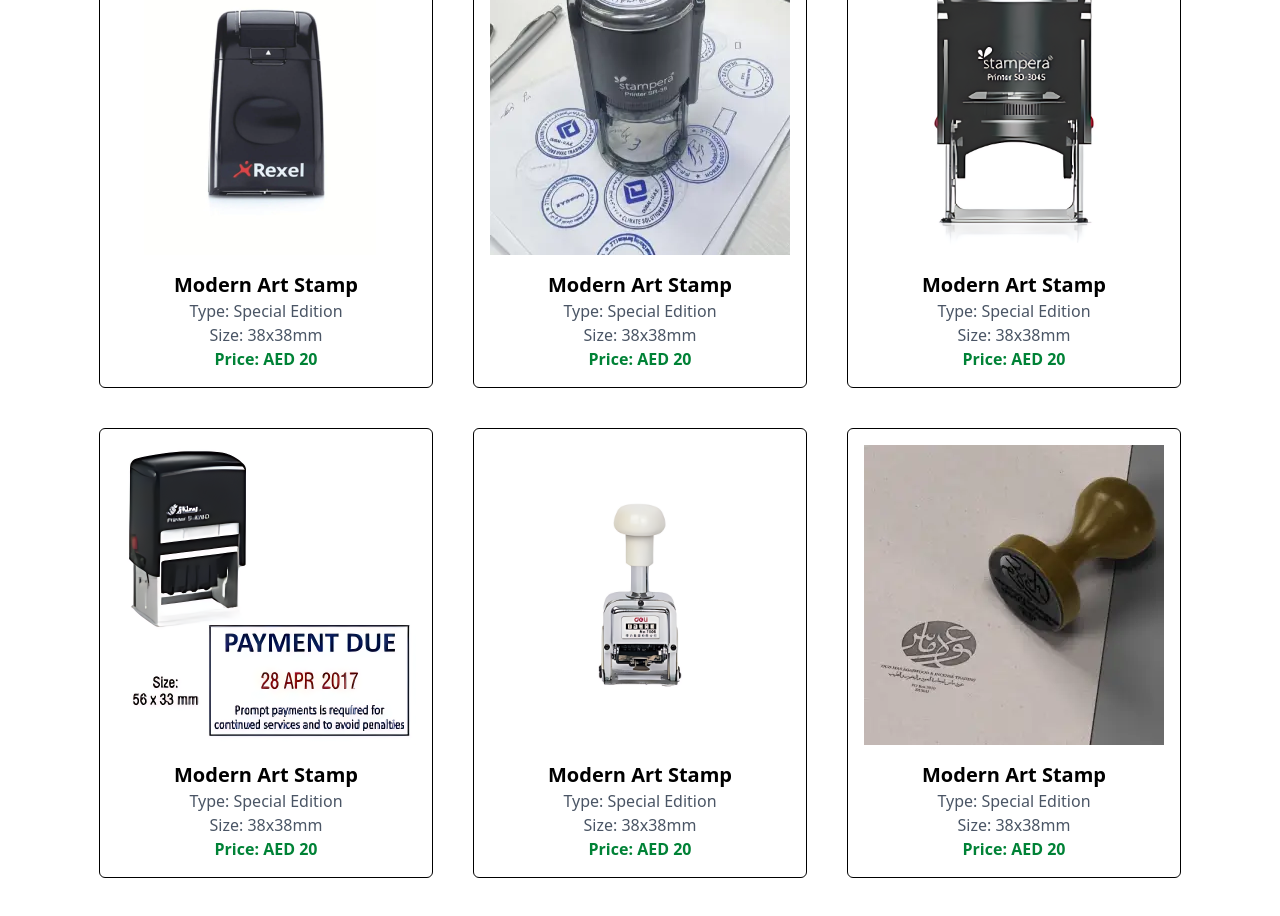
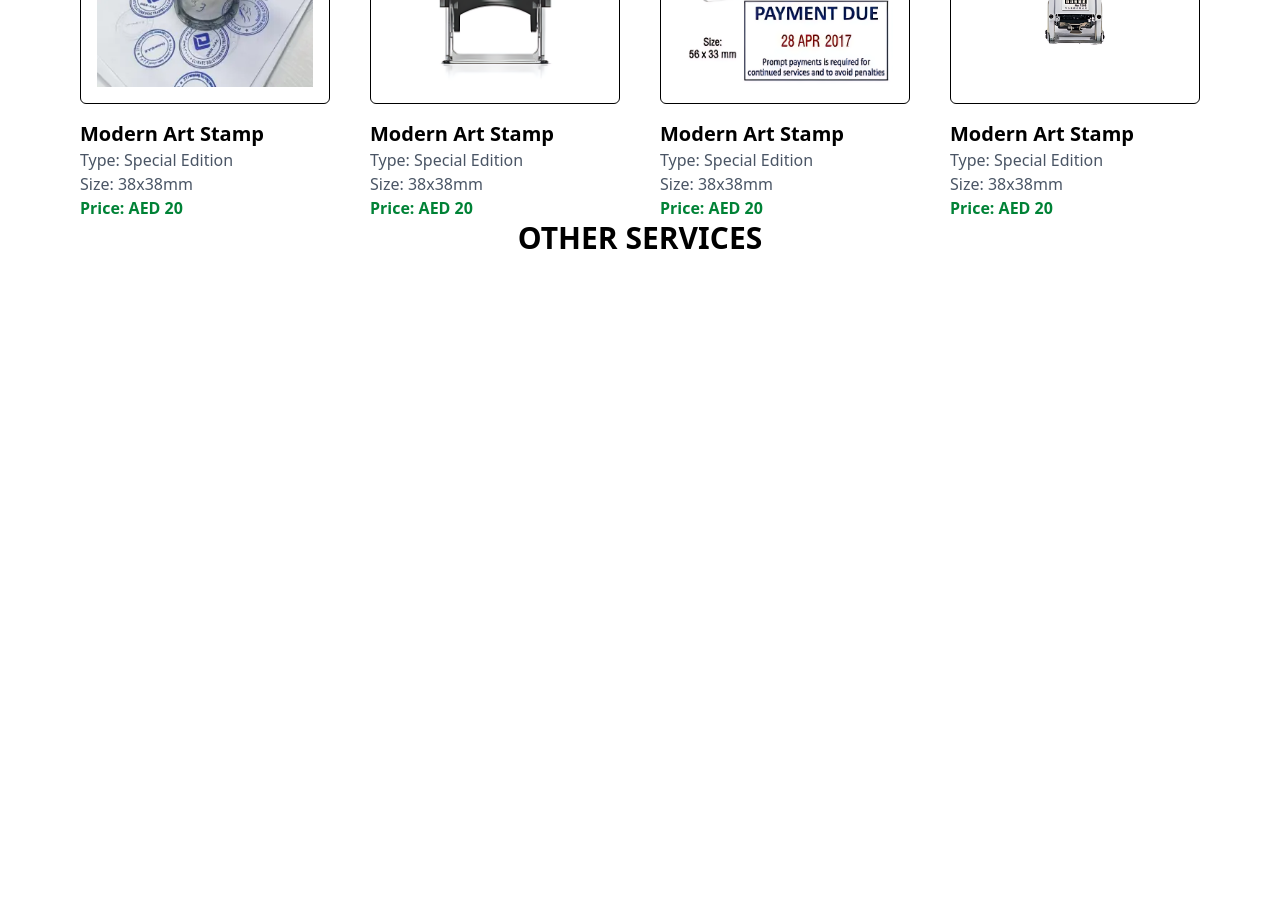
Before and after one commit to techtobit/stamps, a Next.js app: page / in a window 1280 px wide. Shown: the part 1420-2336 px from the top of the page. Before the commit the page ends 2298 px from the top, so only its background shows below. Built offline with nearby package versions, Linux system fonts and the light colour scheme.

Commit message:
udpated project size, format

```diff
--- a/app/page.js
+++ b/app/page.js
@@ -47,20 +47,33 @@ export default function Home() {
       </main>
 
       {/* products section */}
-      <main className="w-full h-screen flex  flex-col items-center gap-8 text-center">
+      <main className="w-full max-h-max flex  flex-col items-center gap-8">
         <h1 className="text-3xl font-black">
           POPULAR STAMPS
         </h1>
-        <div className=" grid grid-cols-3 gap-10">
+        <div className="flex flex-wrap justify-center gap-10">
           {stamps.map((stamp, idx) => (
-            <div key={idx} className="border rounded-md p-4">
-              <img src={stamp.image} alt={stamp.name} className="w-[300px] h-[300px] h-auto mb-4" />
-              <h2 className="text-xl font-semibold">{stamp.name}</h2>
-              <p className="text-gray-600">Type: {stamp.type}</p>
-              <p className="text-gray-600">Size: {stamp.size}</p>
-              <p className="text-green-700 font-bold">Price: AED {stamp.price}</p>
+            <div key={idx} className="">
+              <img src={stamp.image} alt={stamp.name} className="w-[250px] h-[250px] border rounded-md p-4 mb-4" />
+              <div className="">
+                <h2 className="text-xl font-semibold">{stamp.name}</h2>
+                <p className="text-gray-600">Type: {stamp.type}</p>
+                <p className="text-gray-600">Size: {stamp.size}</p>
+                <p className="text-green-700 font-bold">Price: AED {stamp.price}</p>
+              </div>
             </div>
           ))}
+
+        </div>
+
+      </main>
+
+      {/* other services section  */}
+      <main className="w-full h-screen flex  flex-col items-center gap-8 text-center">
+        <h1 className="text-3xl font-black">
+          OTHER SERVICES
+        </h1>
+        <div className=" grid grid-cols-3 gap-10">
 
         </div>
 
--- a/public/stamps.json
+++ b/public/stamps.json
@@ -54,12 +54,6 @@
 		"size": "38x38mm",
 		"type": "Special Edition",
 		"image": "/stamp08.png"
-	},
-	{
-		"name": "Modern Art Stamp",
-		"price": 20.0,
-		"size": "38x38mm",
-		"type": "Special Edition",
-		"image": "/stamp06.webp"
 	}
+
 ]
```
